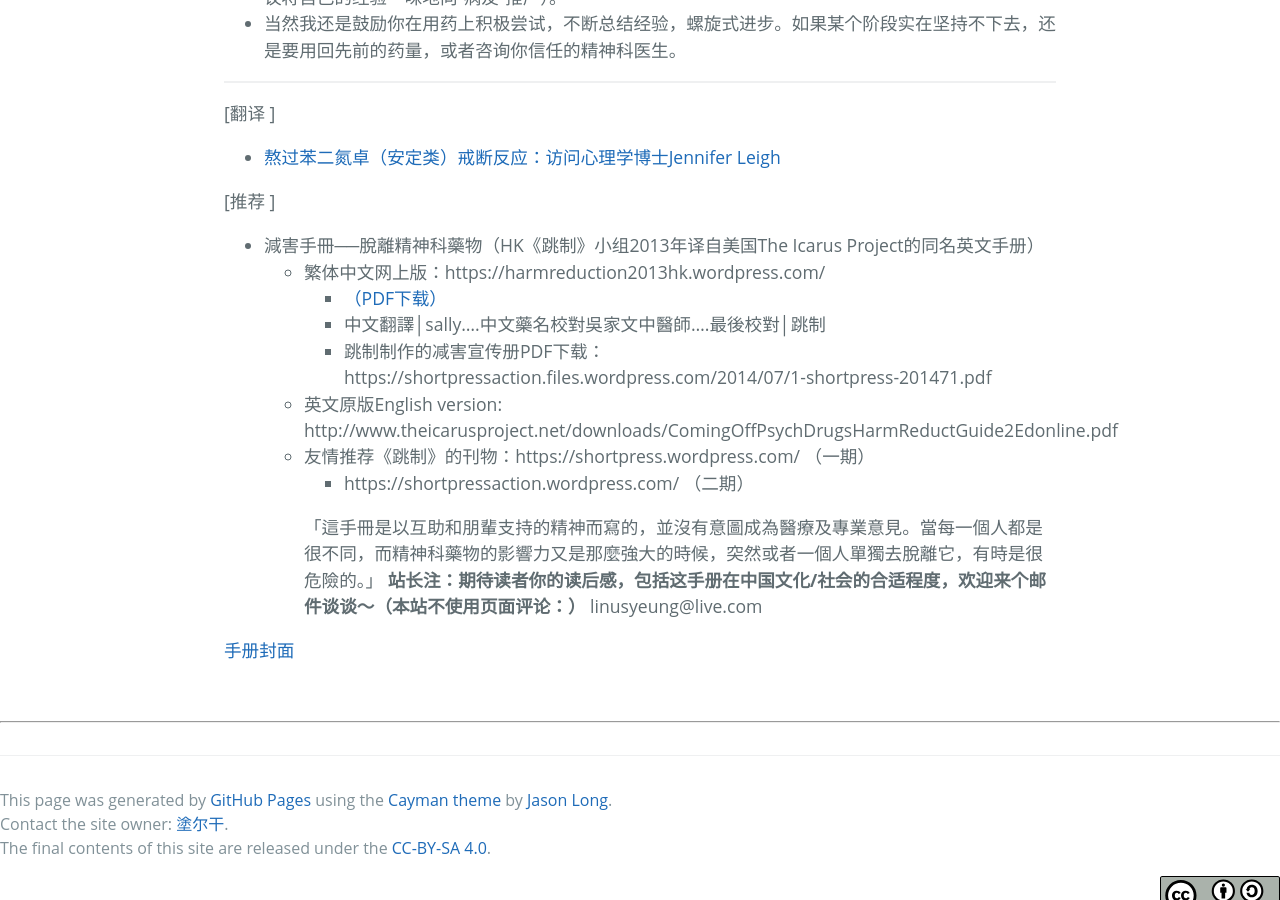
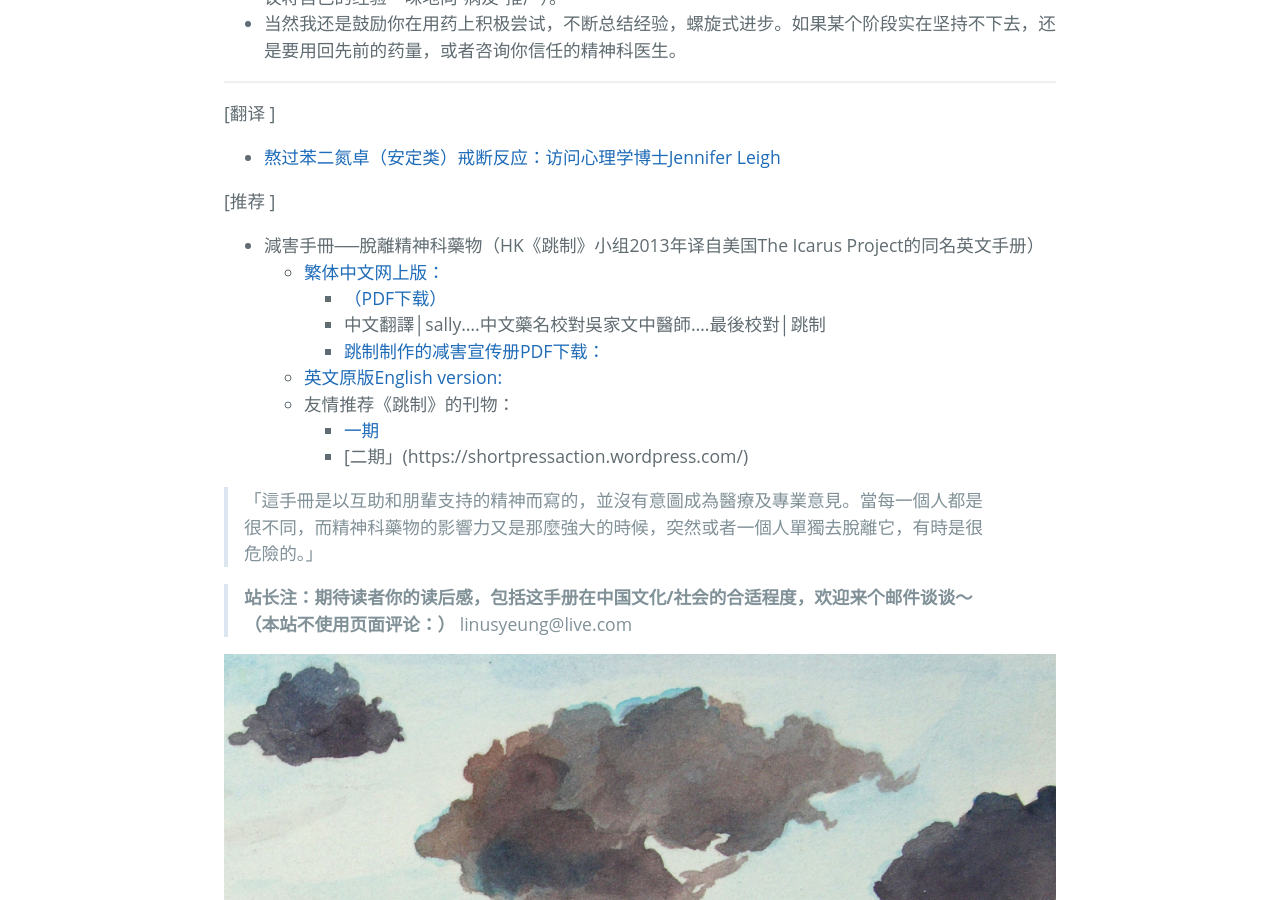
Before and after one commit to mdrights/mdrights.github.io, a Jekyll site: the page built from autonomy.md, in a window 1280 px wide and 900 px high, scrolled down 1391 px. Built offline with Jekyll 4.4.1, drawn with Linux system fonts in a browser that asks for light colours.

Commit message:
fix1 links of Shortpress and the handbook.

```diff
--- a/autonomy.md
+++ b/autonomy.md
@@ -30,15 +30,17 @@ permalink: /autonomy/
 [推荐 ]
 
 - 減害手冊──脫離精神科藥物（HK《跳制》小组2013年译自美国The Icarus Project的同名英文手册）
-    - 繁体中文网上版：https://harmreduction2013hk.wordpress.com/
+    - [繁体中文网上版：](https://harmreduction2013hk.wordpress.com/)
         - [（PDF下载）]({{ site.baseurl }}/docs/减害手册-脱离精神科药物-跳制译.pdf)
         - 中文翻譯│sally....中文藥名校對吳家文中醫師....最後校對│跳制
-        - 跳制制作的减害宣传册PDF下载：https://shortpressaction.files.wordpress.com/2014/07/1-shortpress-201471.pdf
-    - 英文原版English version: http://www.theicarusproject.net/downloads/ComingOffPsychDrugsHarmReductGuide2Edonline.pdf
-    - 友情推荐《跳制》的刊物：https://shortpress.wordpress.com/ （一期）
-        - https://shortpressaction.wordpress.com/ （二期）
+        - [跳制制作的减害宣传册PDF下载：](https://shortpressaction.files.wordpress.com/2014/07/1-shortpress-201471.pdf)
+    - [英文原版English version:](http://www.theicarusproject.net/downloads/ComingOffPsychDrugsHarmReductGuide2Edonline.pdf)
+    - 友情推荐《跳制》的刊物：
+        - [一期](https://shortpress.wordpress.com/)
+        - [二期」(https://shortpressaction.wordpress.com/)
 
-        「這手冊是以互助和朋輩支持的精神而寫的，並沒有意圖成為醫療及專業意見。當每一個人都是很不同，而精神科藥物的影響力又是那麼強大的時候，突然或者一個人單獨去脫離它，有時是很危險的。」
-        **站长注：期待读者你的读后感，包括这手册在中国文化/社会的合适程度，欢迎来个邮件谈谈～（本站不使用页面评论：）** {{ site.email }}
+> 「這手冊是以互助和朋輩支持的精神而寫的，並沒有意圖成為醫療及專業意見。當每一個人都是很不同，而精神科藥物的影響力又是那麼強大的時候，突然或者一個人單獨去脫離它，有時是很危險的。」
 
-[手册封面]({{ site.baseurl }}/img/comingoffpsychdrugs.jpg)
+> **站长注：期待读者你的读后感，包括这手册在中国文化/社会的合适程度，欢迎来个邮件谈谈～（本站不使用页面评论：）** {{ site.email }}
+
+![手册封面]({{ site.baseurl }}/img/comingoffpsychdrugs.jpg)
```
